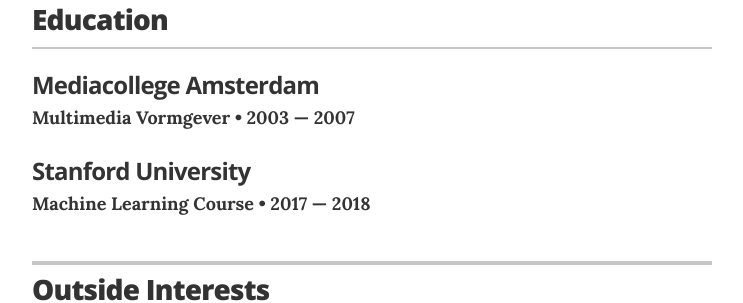
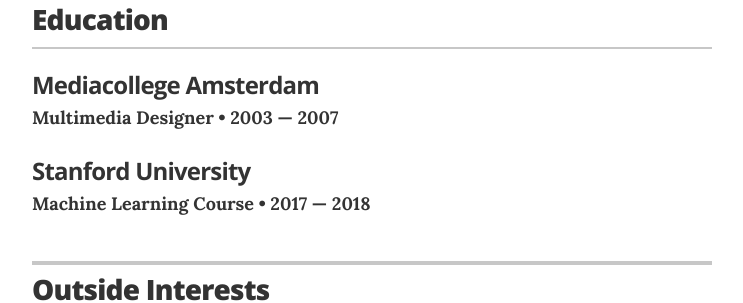
Before and after one commit to nielslensink/resume, a Jekyll site: the page built from index.html, in a window 1280 px wide. Shown: the part 1525-1828 px from the top of the page, without its empty margins (268-1011 px from the left). Built offline with Jekyll 4.4.1, drawn with Linux system fonts in a browser that asks for light colours.

Commit message:
Update education.yml

```diff
--- a/_data/education.yml
+++ b/_data/education.yml
@@ -1,5 +1,5 @@
 # Degree
-- degree: Multimedia Vormgever
+- degree: Multimedia Designer
   uni: Mediacollege Amsterdam
   year: 2003 &mdash; 2007
 
```
